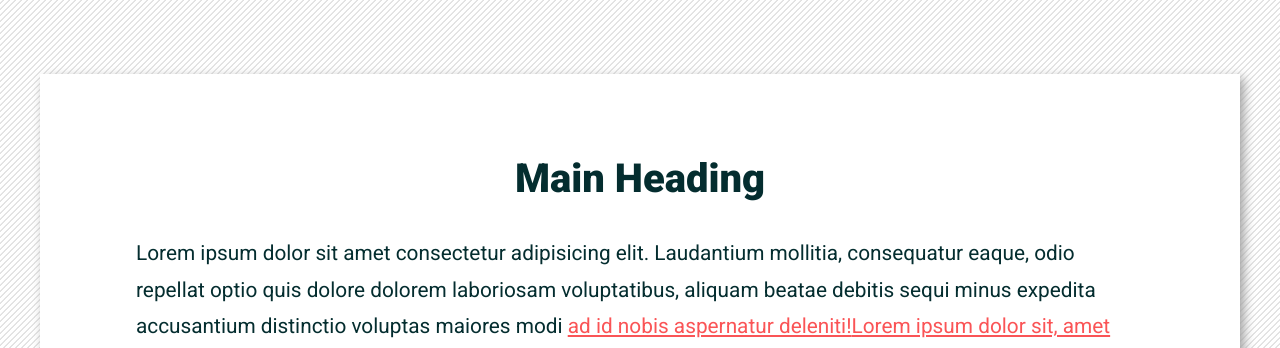
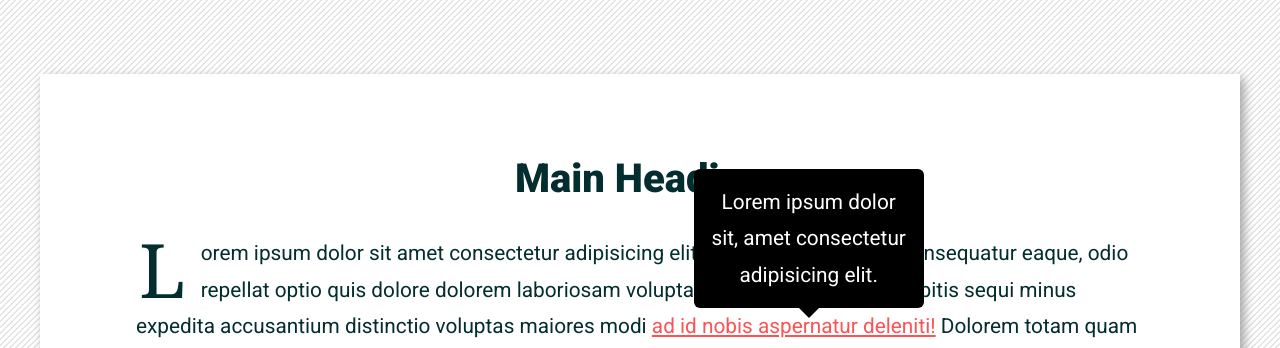
Before and after one commit to m1crckt/m7-hw7-king-ian, a plain HTML site: page index.html in a window 1280 px wide. Both pictures are taken after a click on the element "ad id nobis aspernatur deleniti!". Shown: the part 452-800 px from the top of the page. Drawn offline with Linux system fonts and the light colour scheme.

Commit message:
Edit HTML and CSS

```diff
--- a/index.html
+++ b/index.html
@@ -25,11 +25,11 @@
     </section>
     <article>
       <h1>Main Heading</h1>
-      <p>Lorem ipsum dolor sit amet consectetur adipisicing elit. Laudantium mollitia, consequatur eaque, odio repellat optio quis dolore dolorem laboriosam voluptatibus, aliquam beatae debitis sequi minus expedita accusantium distinctio voluptas maiores modi <span class="tooltip" tabindex="0">ad id nobis aspernatur deleniti!<span>Lorem ipsum dolor sit, amet consectetur adipisicing elit.</span></span> Dolorem totam quam fugiat, iste, recusandae quod voluptate a maiores numquam sapiente velit consectetur necessitatibus possimus natus fugit aut assumenda corrupti magnam. Sequi voluptatibus cumque, commodi at sit facere dicta sed eaque, eligendi consectetur asperiores fuga odio ab saepe incidunt obcaecati perferendis, iure reprehenderit accusantium ipsum dolorum aperiam neque. Corrupti vitae tempora repellendus numquam! Veniam quasi eius eum ratione natus doloremque recusandae consequuntur exercitationem?</p>
+      <p class="start">Lorem ipsum dolor sit amet consectetur adipisicing elit. Laudantium mollitia, consequatur eaque, odio repellat optio quis dolore dolorem laboriosam voluptatibus, aliquam beatae debitis sequi minus expedita accusantium distinctio voluptas maiores modi <span class="tooltip" tabindex="0">ad id nobis aspernatur deleniti!<span class="tooltiptext">Lorem ipsum dolor sit, amet consectetur adipisicing elit.</span></span> Dolorem totam quam fugiat, iste, recusandae quod voluptate a maiores numquam sapiente velit consectetur necessitatibus possimus natus fugit aut assumenda corrupti magnam. Sequi voluptatibus cumque, commodi at sit facere dicta sed eaque, eligendi consectetur asperiores fuga odio ab saepe incidunt obcaecati perferendis, iure reprehenderit accusantium ipsum dolorum aperiam neque. Corrupti vitae tempora repellendus numquam! Veniam quasi eius eum ratione natus doloremque recusandae consequuntur exercitationem?</p>
       <img src="https://picsum.photos/500/500" alt="random image">
-      <p>Lorem ipsum dolor sit amet consectetur adipisicing elit. Laudantium mollitia, consequatur eaque, odio repellat optio quis dolore dolorem laboriosam voluptatibus, aliquam beatae debitis sequi minus expedita accusantium distinctio voluptas maiores modi ad id nobis aspernatur deleniti! Dolorem, totam quam fugiat iste, recusandae quod voluptate a maiores numquam sapiente velit consectetur necessitatibus possimus natus fugit aut assumenda corrupti magnam. Sequi <span class="tooltip" tabindex="0">voluptatibus<span>Lorem ipsum dolor sit amet consectetur!</span></span> cumque, commodi at sit facere dicta sed eaque, eligendi consectetur asperiores fuga odio ab saepe incidunt obcaecati perferendis, iure reprehenderit accusantium ipsum dolorum aperiam neque. Corrupti vitae tempora repellendus numquam! Veniam quasi eius eum ratione natus doloremque recusandae consequuntur exercitationem?</p>
+      <p>Lorem ipsum dolor sit amet consectetur adipisicing elit. Laudantium mollitia, consequatur eaque, odio repellat optio quis dolore dolorem laboriosam voluptatibus, aliquam beatae debitis sequi minus expedita accusantium distinctio voluptas maiores modi ad id nobis aspernatur deleniti! Dolorem, totam quam fugiat iste, recusandae quod voluptate a maiores numquam sapiente velit consectetur necessitatibus possimus natus fugit aut assumenda corrupti magnam. Sequi <span class="tooltip" tabindex="0">voluptatibus<span class="tooltiptext">Lorem ipsum dolor sit amet consectetur!</span></span> cumque, commodi at sit facere dicta sed eaque, eligendi consectetur asperiores fuga odio ab saepe incidunt obcaecati perferendis, iure reprehenderit accusantium ipsum dolorum aperiam neque. Corrupti vitae tempora repellendus numquam! Veniam quasi eius eum ratione natus doloremque recusandae consequuntur exercitationem?</p>
       <h2>Subheading</h2>
-      <p>Lorem ipsum dolor sit amet consectetur adipisicing elit. Laudantium mollitia, consequatur eaque, odio repellat optio quis dolore dolorem laboriosam voluptatibus, aliquam beatae debitis sequi minus expedita accusantium distinctio voluptas maiores modi ad id nobis aspernatur deleniti! Dolorem, totam quam fugiat iste, recusandae quod voluptate a maiores numquam sapiente velit consectetur necessitatibus possimus natus fugit aut assumenda corrupti magnam. Sequi voluptatibus cumque, commodi at sit facere dicta sed eaque, eligendi consectetur asperiores fuga odio ab saepe incidunt obcaecati perferendis, iure reprehenderit accusantium ipsum dolorum aperiam neque. <span class="tooltip" tabindex="0">Corrupti<span>Lorem ipsum dolor sit amet consectetur adipisicing elit. Dicta, vitae!</span></span> vitae tempora repellendus numquam! Veniam quasi eius eum ratione natus doloremque recusandae consequuntur exercitationem?</p>
+      <p>Lorem ipsum dolor sit amet consectetur adipisicing elit. Laudantium mollitia, consequatur eaque, odio repellat optio quis dolore dolorem laboriosam voluptatibus, aliquam beatae debitis sequi minus expedita accusantium distinctio voluptas maiores modi ad id nobis aspernatur deleniti! Dolorem, totam quam fugiat iste, recusandae quod voluptate a maiores numquam sapiente velit consectetur necessitatibus possimus natus fugit aut assumenda corrupti magnam. Sequi voluptatibus cumque, commodi at sit facere dicta sed eaque, eligendi consectetur asperiores fuga odio ab saepe incidunt obcaecati perferendis, iure reprehenderit accusantium ipsum dolorum aperiam neque. <span class="tooltip" tabindex="0">Corrupti<span class="tooltiptext">Lorem ipsum dolor sit amet consectetur adipisicing elit. Dicta, vitae!</span></span> vitae tempora repellendus numquam! Veniam quasi eius eum ratione natus doloremque recusandae consequuntur exercitationem?</p>
     </article>
   </main>
   <footer>
--- a/style.css
+++ b/style.css
@@ -80,6 +80,8 @@ main > section.hero {
   justify-content: space-evenly;
   align-items: center;
   text-align: center;
+  position: sticky;
+  top: 0;
   /* make this banner stick to the top! */
 }
 
@@ -105,7 +107,17 @@ main article {
 
 main p {
   line-height: 1.75;
-  margin-bottom: 48px;;
+  margin-bottom: 48px;
+}
+
+main article > p.start::first-letter {
+  float: left;
+  font-family: Georgia;
+  font-size: 75px;
+  line-height: 60px;
+  padding-top: 4px;
+  padding-right: 15px;
+  padding-left: 3px;
 }
 
 main > article img {
@@ -130,6 +142,7 @@ footer {
 span.tooltip {
   color: var(--danger-color);
   position: relative;
+  display: inline-block;
   cursor: pointer;
 }
 
@@ -144,6 +157,31 @@ span.tooltip:focus > span {
   display: inline;
 }
 
+.tooltip .tooltiptext {
+  width: 200px;
+  bottom: 100%;
+  left: 50%;
+  margin-left: -100px;
+  background-color: black;
+  color: #fff;
+  text-align: center;
+  padding: 15px;
+  border-radius: 6px;
+  position: absolute;
+  z-index: 1;
+}
+
+.tooltip .tooltiptext::after {
+  content: " ";
+  position: absolute;
+  top: 100%; /* At the bottom of the tooltip */
+  left: 50%;
+  margin-left: -10px;
+  border-width: 10px;
+  border-style: solid;
+  border-color: black transparent transparent transparent;
+}
+
 /* styling for tooltip bubble */
 span.tooltip span {
   display: none;
```
